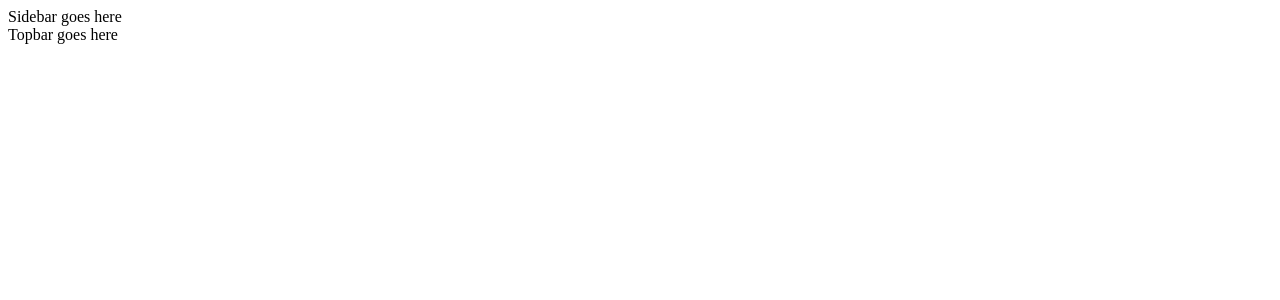
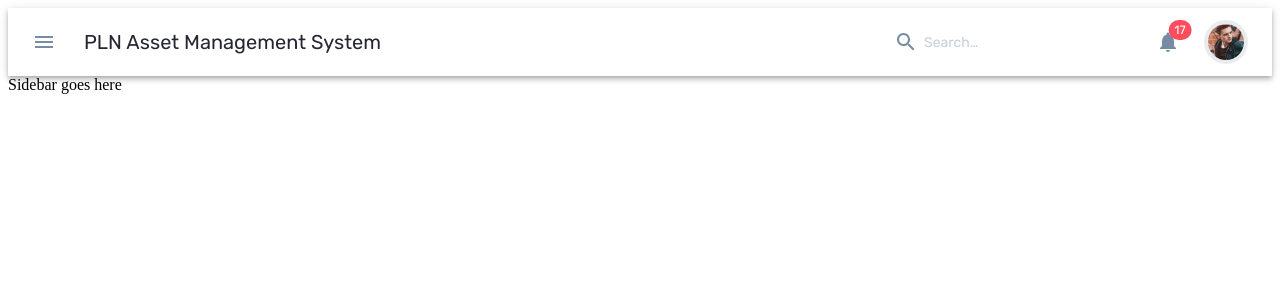
Before and after one commit to HadeerFawzy/blink-fe-task, a React (Create React App) app: page / in a window 1280 px wide. Shown: the top 300 px of the page. Built offline with nearby package versions, Linux system fonts and the light colour scheme.

Commit message:
Implement the UI of the Topbar

```diff
--- a/src/components/Layout/Topbar/index.js
+++ b/src/components/Layout/Topbar/index.js
@@ -1,11 +1,187 @@
 import React from 'react';
+import { fade, makeStyles, AppBar, Toolbar, IconButton, Typography, InputBase, Badge, MenuItem, Menu, Avatar } from '@material-ui/core';
+import MenuIcon from '@material-ui/icons/Menu';
+import SearchIcon from '@material-ui/icons/Search';
+import NotificationsIcon from '@material-ui/icons/Notifications';
+import ExitToAppIcon from '@material-ui/icons/ExitToApp';
+import PersonOutlineIcon from '@material-ui/icons/PersonOutline';
 
 const Topbar = () => {
+  const classes = useStyles();
+
+  const [anchorEl, setAnchorEl] = React.useState(null);
+
+  const isMenuOpen = Boolean(anchorEl);
+
+  const handleProfileMenuOpen = (event) => {
+    setAnchorEl(event.currentTarget);
+  };
+
+  const handleProfileMenuClose = () => {
+    setAnchorEl(null);
+  };
+
+  const menuId = 'primary-search-account-menu';
+  const menuItems = [{
+    id: '1',
+    text: 'Profile',
+    icon: <PersonOutlineIcon color='secondary'/>
+  },{
+    id: '2',
+    text: 'Logout',
+    icon: <ExitToAppIcon color='secondary'/>
+  }]
+  const renderMenu = (
+    <Menu
+      anchorEl={anchorEl}
+      anchorOrigin={{ vertical: 'bottom', horizontal: 'right' }}
+      getContentAnchorEl={null}
+      id={menuId}
+      keepMounted
+      transformOrigin={{ vertical: 'top', horizontal: 'right' }}
+      open={isMenuOpen}
+      onClose={handleProfileMenuClose}
+      classes={{
+        paper: classes.menuPaperOverride
+      }}
+    >
+      { menuItems.map((item, index) => (
+        <MenuItem onClick={handleProfileMenuClose} key={item.id}>
+          {item.icon}
+          <span className={classes.menuItemText}>{item.text}</span>
+        </MenuItem>
+      ))}
+    </Menu>
+  );
+
   return (
-    <div>
-      Topbar goes here
+    <div className={classes.grow}>
+      <AppBar position="static" color='transparent'>
+        <Toolbar>
+          <IconButton
+            edge="start"
+            className={classes.menuButton}
+            color="secondary"
+            aria-label="open drawer"
+          >
+            <MenuIcon />
+          </IconButton>
+          <Typography className={classes.title} variant="h6" noWrap>
+            PLN Asset Management System
+          </Typography>
+          <div className={classes.grow} />
+          <div className={classes.search}>
+            <div className={classes.searchIcon}>
+              <SearchIcon />
+            </div>
+            <InputBase
+              placeholder="Search…"
+              classes={{
+                root: classes.inputRoot,
+                input: classes.inputInput,
+              }}
+              inputProps={{ 'aria-label': 'search' }}
+            />
+          </div>
+          <div>
+            <IconButton aria-label="show 17 new notifications" color="secondary">
+              <Badge badgeContent={17} color="error">
+                <NotificationsIcon />
+              </Badge>
+            </IconButton>
+            <IconButton
+              edge="end"
+              aria-label="account of current user"
+              aria-controls={menuId}
+              aria-haspopup="true"
+              onClick={handleProfileMenuOpen}
+              color="secondary"
+            >
+              <Avatar alt="User Name"
+                      src="./assets/profile-picture.jpg"
+                      className={classes.userImg}>
+                B
+              </Avatar>
+            </IconButton>
+          </div>
+        </Toolbar>
+      </AppBar>
+      {renderMenu}
     </div>
   );
 }
 
-export default Topbar;
+const useStyles = makeStyles((theme) => ({
+  grow: {
+    flexGrow: 1,
+  },
+  menuButton: {
+    marginRight: theme.spacing(2),
+  },
+  title: {
+    display: 'none',
+    fontSize: theme.typography.pxToRem(20),
+    lineHeight: theme.spacing(3),
+    fontWeight: '300',
+    color: theme.palette.typography.primary,
+    [theme.breakpoints.up('md')]: {
+      display: 'block',
+    },
+  },
+  search: {
+    position: 'relative',
+    borderRadius: theme.shape.borderRadius,
+    backgroundColor: fade(theme.palette.common.white, 0.15),
+    '&:hover': {
+      backgroundColor: fade(theme.palette.common.white, 0.25),
+    },
+    marginRight: theme.spacing(2),
+    marginLeft: 0,
+    width: '100%',
+    [theme.breakpoints.up('sm')]: {
+      marginLeft: theme.spacing(3),
+      width: 'auto',
+    },
+  },
+  searchIcon: {
+    padding: theme.spacing(0, 2),
+    height: '100%',
+    position: 'absolute',
+    pointerEvents: 'none',
+    display: 'flex',
+    alignItems: 'center',
+    justifyContent: 'center',
+    color: theme.palette.secondary.main
+  },
+  inputRoot: {
+    color: theme.palette.secondary.main,
+    fontSize: theme.typography.pxToRem(14),
+  },
+  inputInput: {
+    padding: theme.spacing(1, 1, 1, 0),
+    // vertical padding + font size from searchIcon
+    paddingLeft: `calc(1em + ${theme.spacing(4)})`,
+    transition: theme.transitions.create('width'),
+    width: '100%',
+    maxWidth: theme.spacing(7.5),
+    [theme.breakpoints.up('md')]: {
+      maxWidth: '100%',
+    },
+  },
+  userImg: {
+    width: theme.spacing(4.5),
+    height: theme.spacing(4.5),
+    border: `${theme.spacing(0.5)} solid ${theme.palette.secondary.light}`
+  },
+  menuPaperOverride: {
+    minWidth: theme.spacing(26.25),
+  },
+  menuItemText: {
+    fontSize: theme.typography.pxToRem(12),
+    lineHeight: theme.spacing(2.125),
+    color: theme.palette.typography.primary,
+    marginLeft: theme.spacing(0.75),
+  }
+}));
+
+export default Topbar
--- a/src/components/Layout/index.js
+++ b/src/components/Layout/index.js
@@ -5,8 +5,8 @@
 const Layout = () => {
   return (
     <div>
+      <Topbar/>
       <Sidebar/>
-      <Topbar/>
     </div>
   );
 }
```
Also changed, not shown: public/assets/profile-picture.jpg (added).
